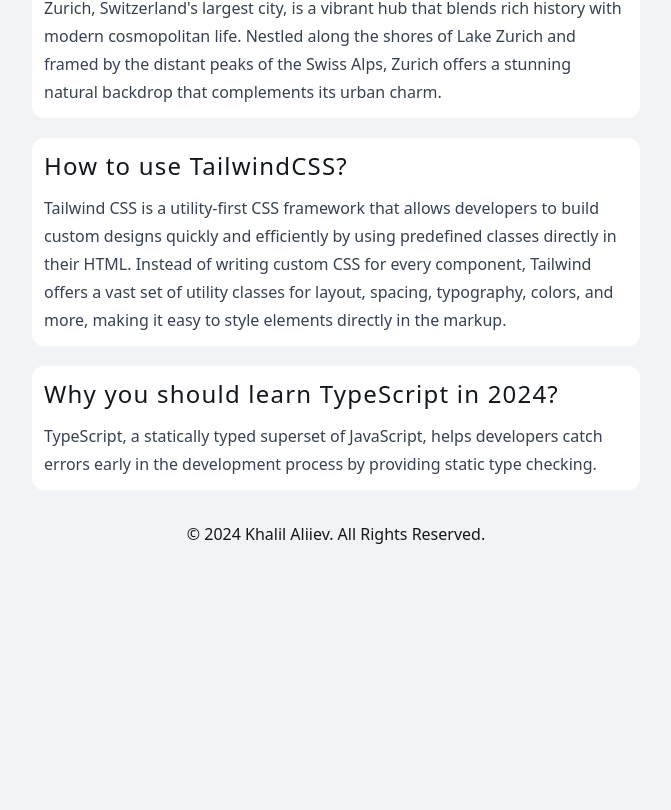
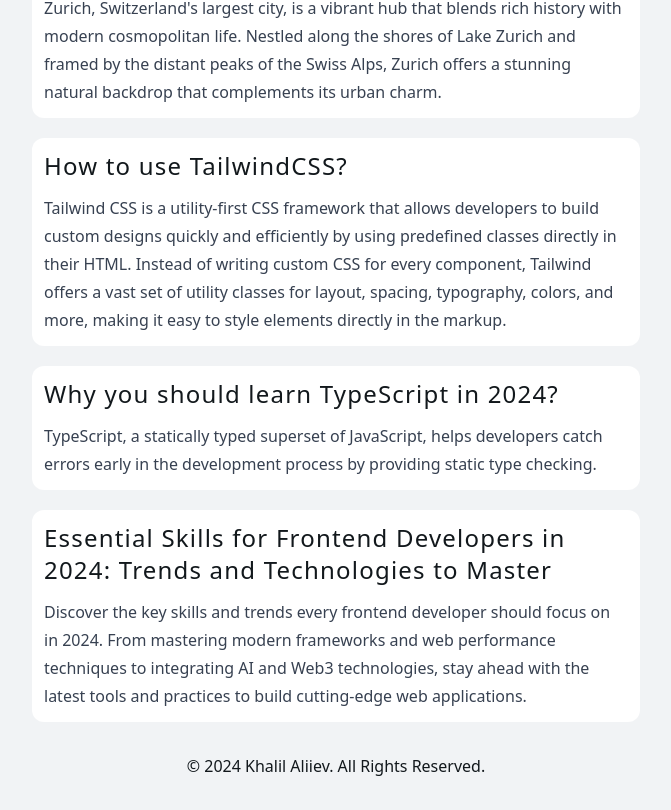
Before and after one commit to khalilaliev/react-ts-simple-portfolio, a React (Vite) app: page /blog in a window 1280 px wide. Shown: the part 242-1052 px from the top of the page, without its empty margins (304-975 px from the left). Before the commit the page ends 820 px from the top, so only its background shows below. Built offline with nearby package versions, Linux system fonts and the light colour scheme.

Commit message:
add into to blog section

```diff
--- a/src/data/blog.ts
+++ b/src/data/blog.ts
@@ -13,6 +13,7 @@
 import optional from "../assets/optional.png";
 import union from "../assets/union.png";
 import alias from "../assets/alias.png";
+import front2024 from "../assets/front2024.png";
 
 interface IActivity {
   label: string;
@@ -177,4 +178,12 @@
       },
     ],
   },
+  {
+    id: 4,
+    title:
+      "Essential Skills for Frontend Developers in 2024: Trends and Technologies to Master",
+    description:
+      "Discover the key skills and trends every frontend developer should focus on in 2024. From mastering modern frameworks and web performance techniques to integrating AI and Web3 technologies, stay ahead with the latest tools and practices to build cutting-edge web applications.",
+    imageUrl: front2024,
+  },
 ];
```
Also changed, not shown: src/assets/front2024.png (added).
